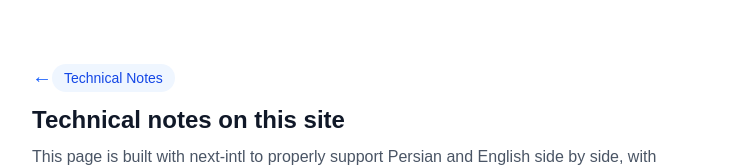
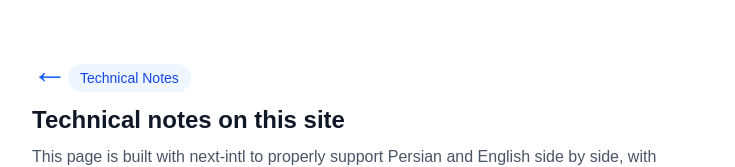
Before and after one commit to trixcoding/portfolio-landing, a Next.js app: page /en/about in a window 1280 px wide. Shown: the top 167 px of the page, without its empty margins (272-1007 px from the left). Built offline with nearby package versions, Linux system fonts and the light colour scheme.

Commit message:
Update page.tsx

```diff
--- a/app/[locale]/about/page.tsx
+++ b/app/[locale]/about/page.tsx
@@ -7,7 +7,7 @@ export default function AboutPage() {
   return (
     <div className="min-h-screen bg-white px-4 py-12">
       <div className="max-w-2xl mx-auto">
-        <Link href="/" className="text-blue-600 hover:underline text-xl">
+        <Link href="/" className="text-blue-600 hover:underline text-4xl">
           ←
         </Link>
 
```
